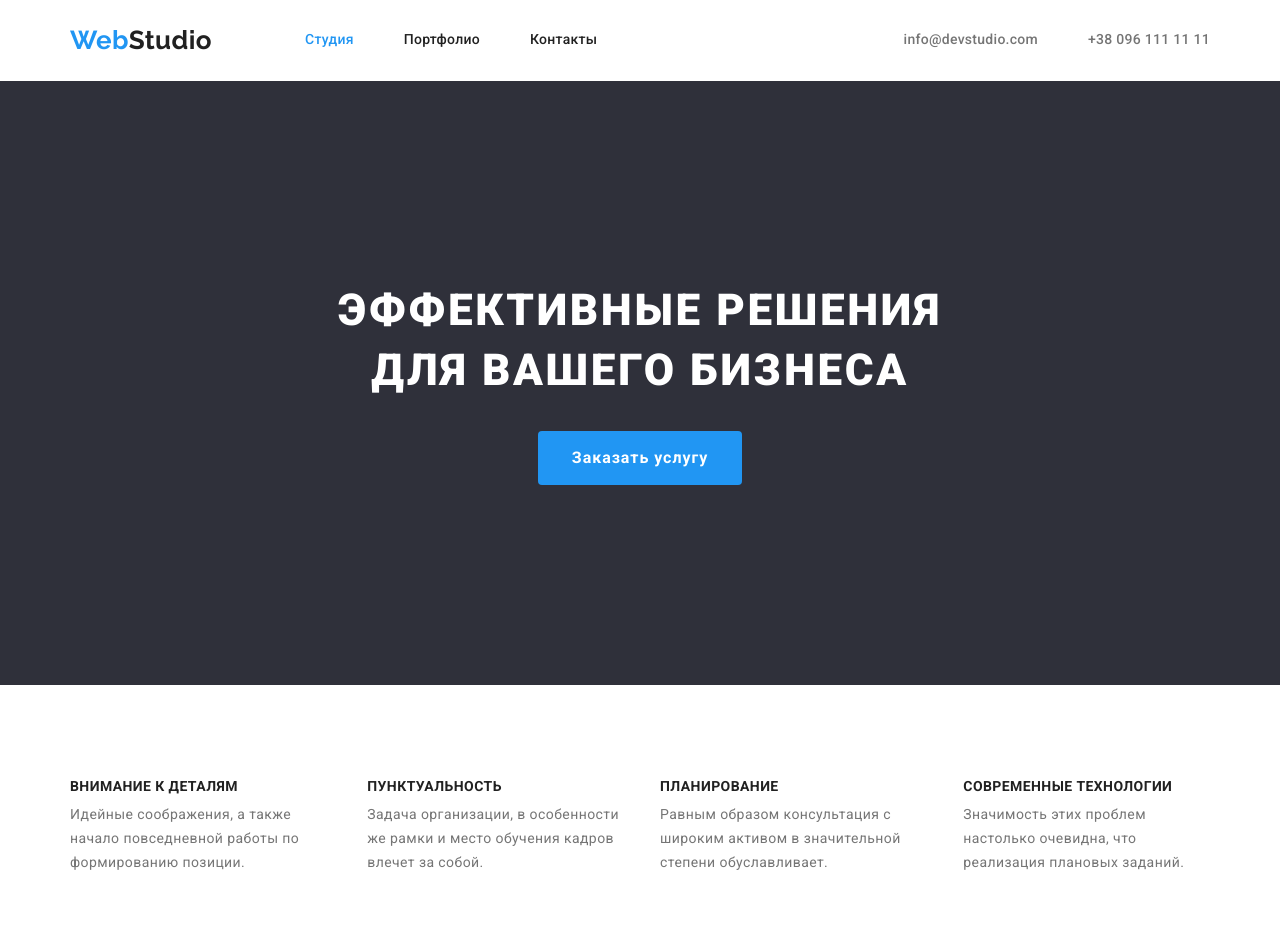
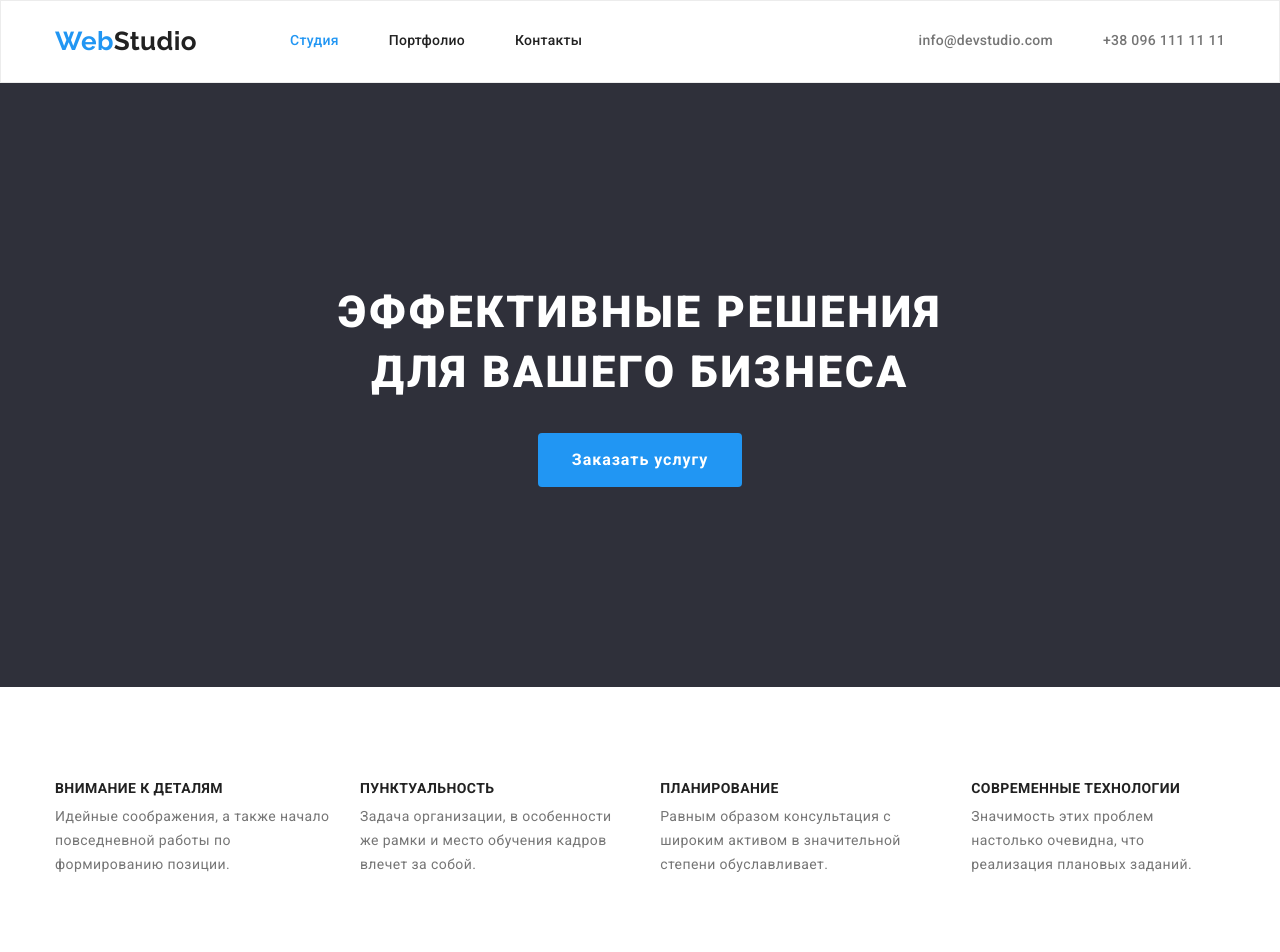
Before and after one commit to yuri69k/goit-markup-hw-03, a plain HTML site: page index.html in a window 1280 px wide. Shown: the top 952 px of the page. Drawn offline with nearby package versions, Linux system fonts and the light colour scheme.

Commit message:
corrected
HW-3

```diff
--- a/css/styles.css
+++ b/css/styles.css
@@ -8,6 +8,11 @@
     --text-white-color-footer:rgba(255, 255, 255, 0.6);
     --btn-bg-color:#F5F4FA;
     --card-set-gap:30px
+}
+*,
+*::after,
+*::before {
+    box-sizing: inherit;
 }
 a {
     text-decoration: none;
@@ -70,8 +75,9 @@ body {
 header, main, footer {
     min-width: 1170px;
 }
-.header {
-    border-bottom: 1px solid #ececec;
+header {
+    padding: 25px 0;
+    border: 1px solid #ECECEC;
 }
 .section {
     padding-top: 94px;
@@ -132,7 +138,7 @@ header, main, footer {
     letter-spacing: 0.02em;
 }
 .container.nav {
-    padding: 25px 15px;
+
     display: flex;
     align-items: center;
     justify-content: space-between;
@@ -151,6 +157,9 @@ header, main, footer {
     margin: auto;
     background-color:var(--bg-color);
     text-align: center;
+}
+.features {
+    padding-top: 94px;
 }
 .peculiarities {
     display: flex;
--- a/index.html
+++ b/index.html
@@ -48,9 +48,11 @@
                 Эффективные решения <br> для вашего бизнеса
             </h1>
             <button type="button"  class="button secondary">Заказать услугу</button>
+        </div>
     </section>
         <!--Особенности-->
-    <section  class="section container">
+    <section class="features">
+        <div class="container">
             <h2 class="visually-hidden">Особенности</h2>
             <ul class="peculiarities list">
                 <li>
```
